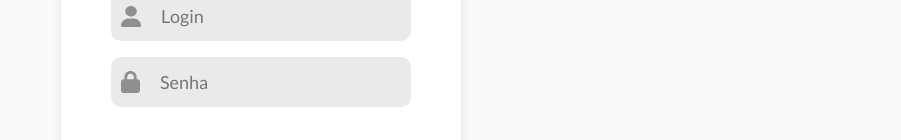
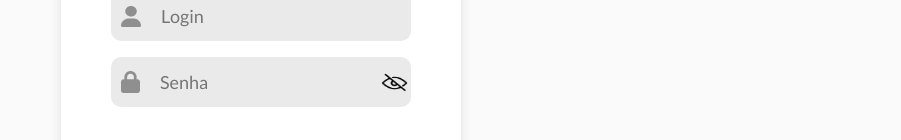
Before and after one commit to Equipe-Meta-Code/Dashboard-Pro4Tech, a React (Vite) app in the folder dashboard/: page / in a window 1280 px wide. Shown: the part 152-292 px from the top of the page, without its empty margins (379-1280 px from the left). Built offline with nearby package versions, Linux system fonts and the light colour scheme.

Commit message:
Update Login.tsx

```diff
--- a/dashboard/src/components/pages/login/Login.tsx
+++ b/dashboard/src/components/pages/login/Login.tsx
@@ -3,6 +3,8 @@ import password_icon from '../../../assets/password.png'
 import user_icon from '../../../assets/person.png'
 import React, { useCallback, useEffect, useState } from  'react';
 import { useAuth } from '../../../context/AuthContext';
+import eyeOpen from "../../../assets/eyeOpen.png";
+import eyeClose from "../../../assets/eyeClose.png";
 import { useNavigate  } from 'react-router-dom';
 
 const Login = () => {
@@ -15,6 +17,7 @@ const Login = () => {
     const [login, setLogin] = useState('');
     const [senha, setSenha] = useState('');
     const [error, setError] = useState('');
+    const [mostrarSenha, setMostrarSenha] = useState(false);
     const navigate = useNavigate();
 
     const { signIn } = useAuth();
@@ -43,10 +46,13 @@ const Login = () => {
                 <img src={user_icon} alt="" />
                 <input type="text" placeholder="Login" onChange={event => setLogin(event.target.value)}/>
             </div>
-            <div className="input">
+           <div className="input">
                 <img src={password_icon} alt="" />
-                <input type="password" placeholder="Senha" onChange={event => setSenha(event.target.value)}/>
-            </div>
+                <input type={mostrarSenha ? "text" : "password"} placeholder="Senha" value={senha} onChange={(event) => setSenha(event.target.value)} />
+                <button className="eye-icon" onClick={() => setMostrarSenha(!mostrarSenha)}>
+                  {mostrarSenha ? <img src={eyeOpen} alt="Mostrar senha" /> : <img src={eyeClose} alt="Esconder senha" />}
+                </button>
+          </div>
             </div>
            {error && <div className="error-message">{error}</div>}
             <div className="submit-container">
```
